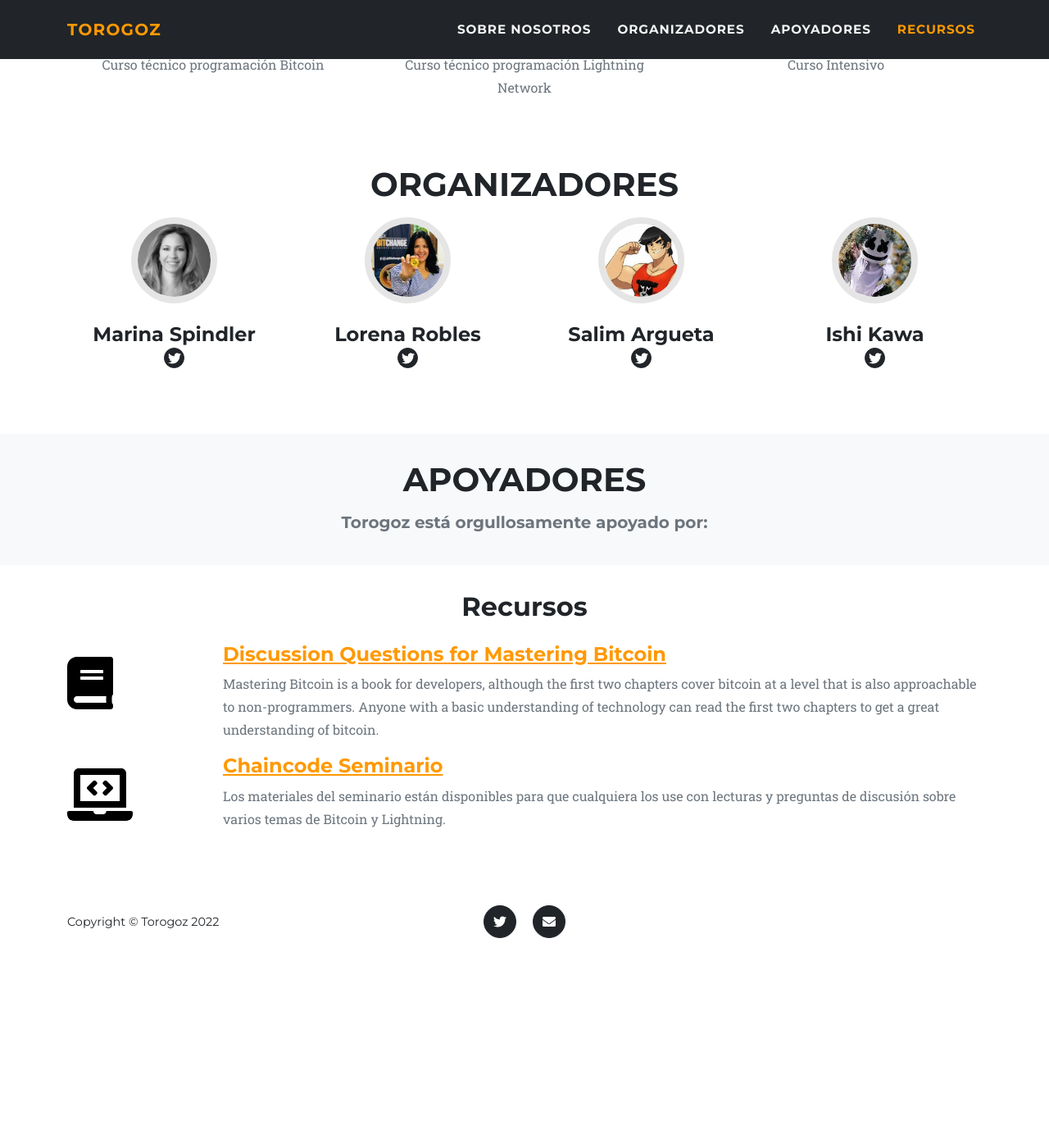
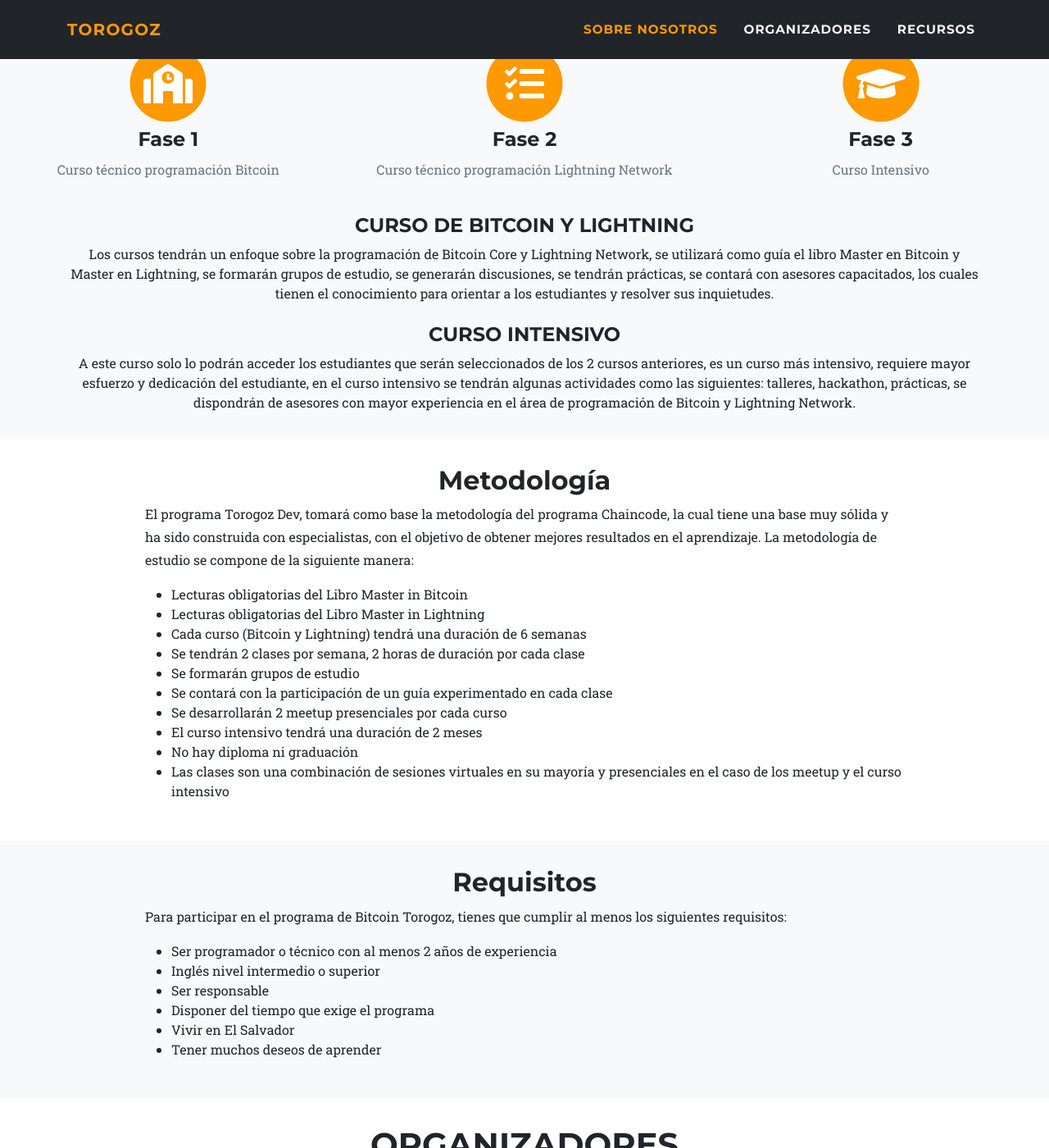
Before and after one commit to torogoz-sv/sitio, a Jekyll site: the page built from index.html, in a window 1280 px wide and 1400 px high, scrolled down 973 px. Shown: the whole window at 82% size. Built offline with Jekyll 4.4.1, drawn with Linux system fonts in a browser that asks for light colours; before the commit the page ends 2141 px from its top, so only the background shows below that; some of the changed text lies outside the part shown.

Commit message:
pic updates, new sections, social links

```diff
--- a/_layouts/default.html
+++ b/_layouts/default.html
@@ -7,8 +7,8 @@
 
         <title>{{ site.title }}</title>
         <meta property="twitter:title" content="Torogoz">
-        <meta property="og:url" content="https://Torogoz.dev">
-        <meta property="og:image" content="https://Torogoz.dev/assets/img/logo_sq.png">
+        <meta property="og:url" content="https://torogoz.dev">
+        <meta property="og:image" content="https://torogoz.dev/assets/img/logo_sq.png">
         <meta property="twitter:description" content="Imagen de Portada (estamos gestionando lo permisos de imagen o analizando la posibilidad de crear nuestro propio diseño)">
         <meta name="twitter:card" content="summary_large_image">
         <meta name="robots" content="index, follow">
@@ -37,7 +37,7 @@
                     <ul class="navbar-nav text-uppercase ms-auto py-4 py-lg-0">
                         <li class="nav-item"><a class="nav-link" href="#sobre">Sobre Nosotros</a></li>
                         <li class="nav-item"><a class="nav-link" href="#organizadores">Organizadores</a></li>
-                        <li class="nav-item"><a class="nav-link" href="#apoyadores">Apoyadores</a></li>
+                        <!-- <li class="nav-item"><a class="nav-link" href="#apoyadores">Apoyadores</a></li> -->
                         <li class="nav-item"><a class="nav-link" href="#recursos">Recursos</a></li>
                     </ul>
                 </div>
@@ -59,7 +59,8 @@
                 <div class="row align-items-center">
                     <div class="col-lg-4 text-lg-start">Copyright &copy; Torogoz 2022</div>
                     <div class="col-lg-4 my-3 my-lg-0">
-                        <a class="btn btn-dark btn-social mx-2" href="https://twitter.com/torogoz"><i class="fab fa-twitter"></i></a>
+                        <a class="btn btn-dark btn-social mx-2" href="https://twitter.com/torogozdev"><i class="fab fa-twitter"></i></a>
+                        <a class="btn btn-dark btn-social mx-2" href="https://discord.gg/KfrMxa7hX6"><i class="fab fa-discord"></i></a>
                         <!-- <a class="btn btn-dark btn-social mx-2" href=""><i class="fab fa-youtube"></i></a>
                         <a class="btn btn-dark btn-social mx-2" href=""><i class="fab fa-linkedin-in"></i></a> -->
                         <a class="btn btn-dark btn-social mx-2" target="_blank" href="mailto:cursos@torogoz.dev"><i
--- a/index.html
+++ b/index.html
@@ -20,6 +20,12 @@ layout: default
       <div class="text-center">
          <h2 class="section-heading text-uppercase text-center">Sobre Nosotros</h2>
          <h7>Bitcoin Torogoz es un programa educativo con base en El Salvador, tiene como objetivo capacitar en el área de desarrollo de Bitcoin Lightning Network, para dar a los estudiantes la oportunidad de optar a mejores oportunidades laborales y tener las habilidades y el conocimiento necesario para aportar valor en el desarrollo de Bitcoin/Lightning a escala nacional e internacional.</h7>
+      </div>
+   </div>
+</section>
+<section class="page-section bg-light">
+      <div class="text-center">
+         <h2 class="section-heading text-uppercase text-center">¿Cómo lo haremos?</h2>
       </div>
       <div class="row text-center">
          <div class="col-md-4">
@@ -47,8 +53,62 @@ layout: default
             <p class="text-muted">Curso Intensivo</p>
          </div>
       </div>
+      <div class="container pt-4">
+         <div class="text-center">
+            <h4 class="section-heading text-uppercase text-center">Curso de Bitcoin y Lightning</h4>
+            <h7>Los cursos tendrán un enfoque sobre la programación de Bitcoin Core y Lightning Network, se utilizará como guía el libro Master en Bitcoin y Master en Lightning, se formarán grupos de estudio, se generarán discusiones, se tendrán prácticas, se contará con asesores capacitados, los cuales tienen el conocimiento para orientar a los estudiantes y resolver sus inquietudes.</h7>
+         </div>
+      </div>
+      </hr>
+      <div class="container pt-4">
+         <div class="text-center">
+            <h4 class="section-heading text-uppercase text-center">Curso Intensivo</h4>
+            <h7>A este curso solo lo podrán acceder los estudiantes que serán seleccionados de los 2 cursos anteriores, es un curso más intensivo, requiere mayor esfuerzo y dedicación del estudiante, en el curso intensivo se tendrán algunas actividades como las siguientes: talleres, hackathon, prácticas, se dispondrán de asesores con mayor experiencia en el área de programación de Bitcoin y Lightning Network.</h7>
+         </div>
+      </div>
    </div>
 </section>
+<section>
+   <div class="container">
+     <div class="row justify-content-center">
+       <div class="col-lg-10">
+         <h2 class="section-heading text-center">Metodología</h2>
+         <p>
+            El programa Torogoz Dev, tomará como base la metodología del programa Chaincode, la cual tiene una base muy sólida y ha sido construida con especialistas, con el objetivo de obtener mejores resultados en el aprendizaje. La metodología de estudio se compone de la siguiente manera:</p>
+         <ul>
+           <li>Lecturas obligatorias del Libro Master in Bitcoin</li>
+           <li>Lecturas obligatorias del Libro Master in Lightning</li>
+           <li>Cada curso (Bitcoin y Lightning) tendrá una duración de 6 semanas</li>
+           <li>Se tendrán 2 clases por semana, 2 horas de duración por cada clase</li>
+           <li>Se formarán grupos de estudio</li>
+           <li>Se contará con la participación de un guía experimentado en cada clase</li>
+           <li>Se desarrollarán 2 meetup presenciales por cada curso</li>
+           <li>El curso intensivo tendrá una duración de 2 meses</li>
+           <li>No hay diploma ni graduación</li>
+           <li>Las clases son una combinación de sesiones virtuales en su mayoría y presenciales en el caso de los meetup y el curso intensivo</li>
+         </ul>
+       </div>
+     </div>
+   </div>
+ </section>
+ <section class="bg-light">
+   <div class="container">
+     <div class="row justify-content-center">
+       <div class="col-lg-10">
+         <h2 class="section-heading text-center">Requisitos</h2>
+         <p>Para participar en el programa de Bitcoin Torogoz, tienes que cumplir al menos los siguientes requisitos:</p>
+         <ul>
+           <li>Ser programador o técnico con al menos 2 años de experiencia</li>
+           <li>Inglés nivel intermedio o superior</li>
+           <li>Ser responsable</li>
+           <li>Disponer del tiempo que exige el programa</li>
+           <li>Vivir en El Salvador</li>
+           <li>Tener muchos deseos de aprender</li>
+         </ul>
+       </div>
+     </div>
+   </div>
+ </section>
 <!-- Team-->
 <section class="page-section" id="organizadores">
    <div class="container">
@@ -74,14 +134,14 @@ layout: default
             <div class="team-member">
                <img class="mx-auto rounded-circle" src="assets/img/team/salim.jpeg" alt="Salim" />
                <h4>Salim Argueta</h4>
-               <a class="btn btn-dark btn-social mx-2" href="https://twitter.com/??"><i class="fab fa-twitter"></i></a>
+               <a class="btn btn-dark btn-social mx-2" href="https://twitter.com/ArguetaSalim"><i class="fab fa-twitter"></i></a>
             </div>
          </div>
          <div class="col-lg-3">
             <div class="team-member">
                <img class="mx-auto rounded-circle" src="assets/img/team/ishi.jpeg" alt="Ishi profile" />
                <h4>Ishi Kawa</h4>
-               <a class="btn btn-dark btn-social mx-2" href="https://twitter.com/??"><i class="fab fa-twitter"></i></a>
+               <a class="btn btn-dark btn-social mx-2" href="https://twitter.com/soyishikawa"><i class="fab fa-twitter"></i></a>
             </div>
          </div>
       </div>
@@ -89,14 +149,14 @@ layout: default
 </section>
 
 <!-- Supporters -->
-<section class="page-section bg-light" id="apoyadores">
+<!-- <section class="page-section bg-light" id="apoyadores">
    <div class="container">
       <div class="text-center">
          <h2 class="section-heading text-uppercase">Apoyadores</h2>
          <h5 class="text-muted">Torogoz está orgullosamente apoyado por:</h5>
       </div>
       <div class="row justify-content-center">
-         <!-- <div class="col-auto">
+         <div class="col-auto">
             <div class="team-member">
             <a href="https://chaincode.com" target="_blank" class="text-muted small text-decoration-none">
               <img class="mx-auto rounded-circle" src="assets/img/support/chaincode.png" alt="..." />
@@ -127,10 +187,10 @@ layout: default
                   <h7>Built With Bitcoin Foundation</h7>
                </a>
             </div>
-         </div> -->
+         </div>
       </div>
    </div>
-</section>
+</section> -->
 <!-- Resources -->
 <section id="recursos">
    <div class="container">
@@ -144,17 +204,17 @@ layout: default
 
      <div class="row">
       <div class="col-sm-2 d-none d-md-block">
-         <a target="_blank" href="https://github.com/Qala-Dev/mastering-bitcoin-discussion-questions">
+         <a target="_blank" href="https://github.com/Qala-Dev/discussion-questions/tree/main/mastering-bitcoin">
             <span class="fa-stack fa-4x">
              <i class="fa fa-book" style="color:black"></i>
             </span>
          </a>
       </div>
        <div class="col-sm-10">
-         <a target="_blank" href="https://github.com/Qala-Dev/mastering-bitcoin-discussion-questions">
-           <h4>Discussion Questions for Mastering Bitcoin</h4>
+         <a target="_blank" href="https://github.com/Qala-Dev/discussion-questions/tree/main/mastering-bitcoin">
+           <h4>Preguntas de discusión para Mastering Bitcoin</h4>
          </a>
-         <p class="text-muted">Mastering Bitcoin is a book for developers, although the first two chapters cover bitcoin at a level that is also approachable to non-programmers. Anyone with a basic understanding of technology can read the first two chapters to get a great understanding of bitcoin.</p>
+         <p class="text-muted">Mastering Bitcoin es un libro para desarrolladores, aunque los primeros dos capítulos cubren bitcoin a un nivel que también es accesible para quienes no son programadores. Cualquier persona con conocimientos básicos de tecnología puede leer los primeros dos capítulos para obtener una gran comprensión de bitcoin.</p>
        </div>
      </div>
 
```
